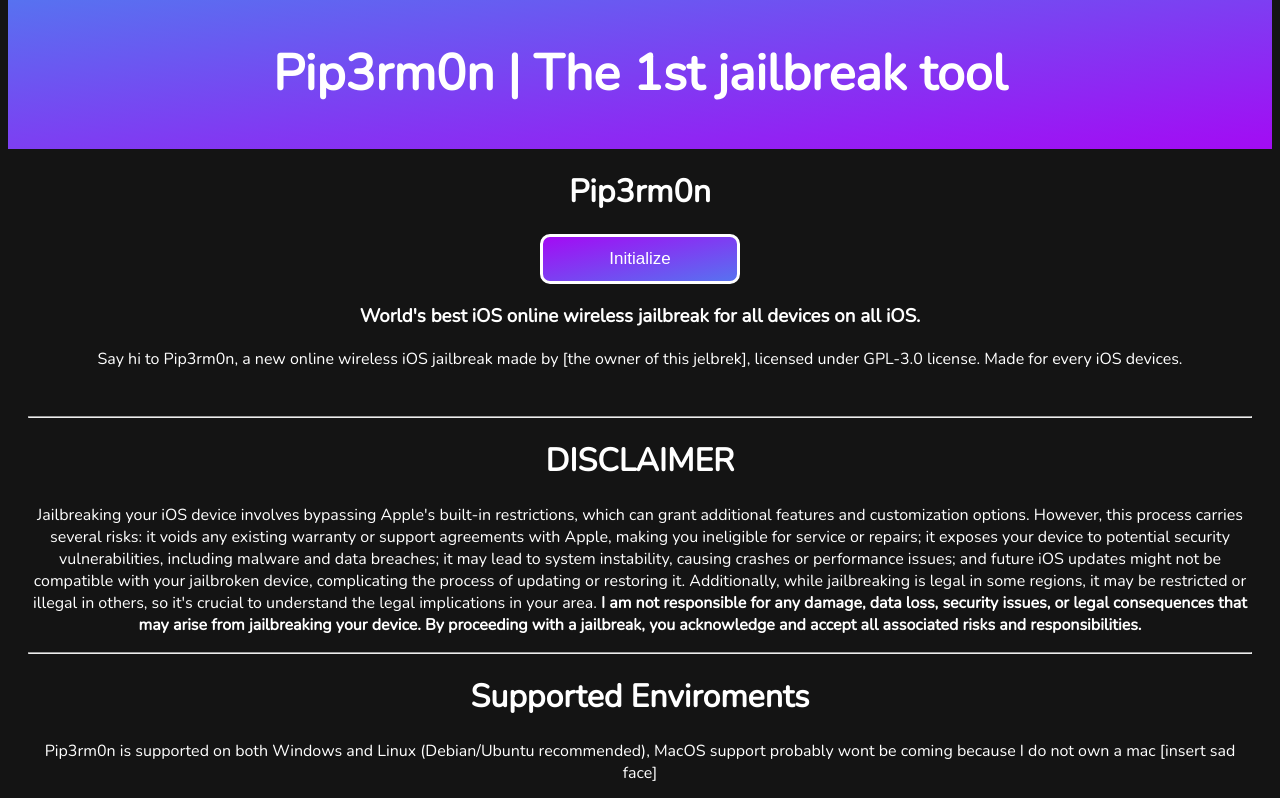
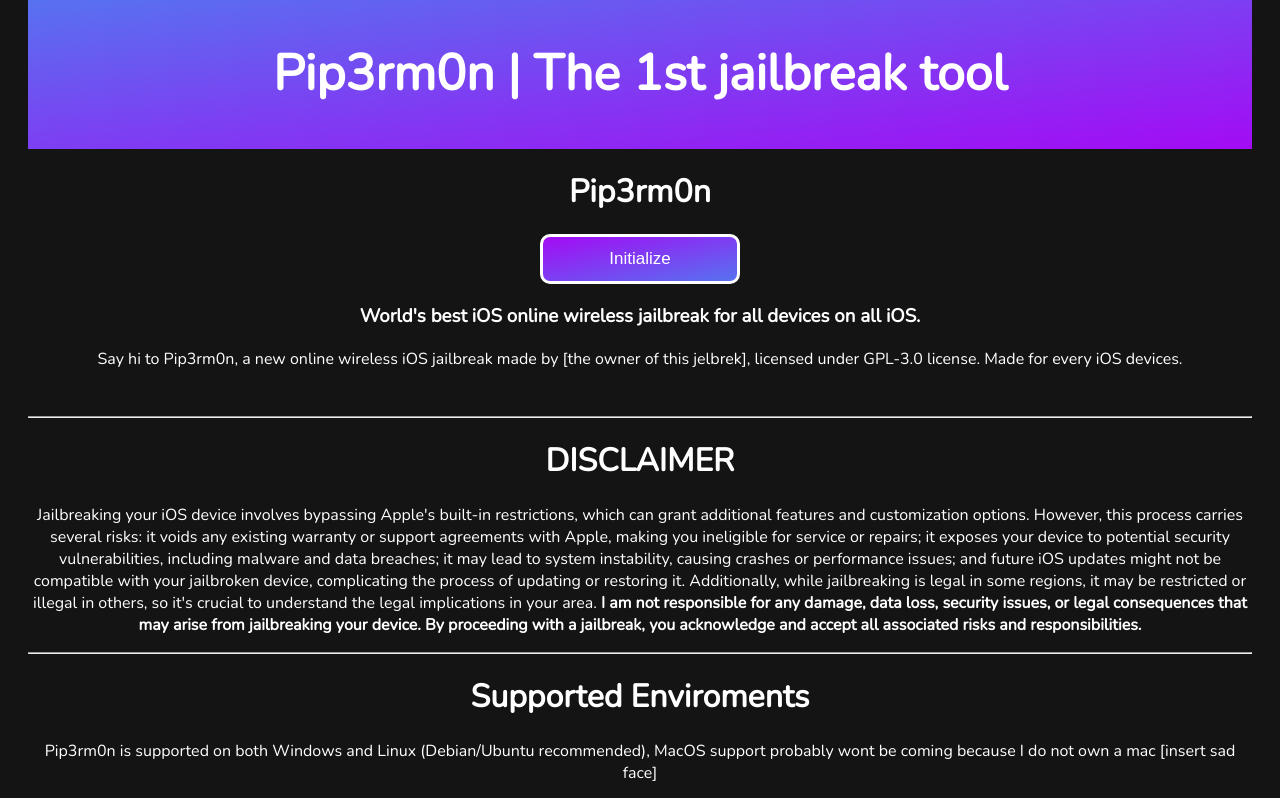
Before and after one commit to winaviation/Pip3rm0n, a plain HTML site: page docs/index.html in a window 1280 px wide. Shown: the top 798 px of the page. Drawn offline with nearby package versions, Linux system fonts and the light colour scheme.

Commit message:
Update style.css

```diff
--- a/docs/style.css
+++ b/docs/style.css
@@ -1,9 +1,9 @@
 @import url('https://fonts.googleapis.com/css2?family=nunito&family=Nunito&display=swap');html { font-family: 'Nunito';}
 
-html, body {
+html {
   background-color: #141414;
   color: white;
-
+}
 header {
   background-image: linear-gradient(to bottom right, #5772f0 , #a30bf4);
   margin-top: -35px;
@@ -13,10 +13,12 @@ header {
   font-size: 25px;
 }
 
-
+body {
+  padding: 0 20px;
+}
 .body {
   text-align: center;
-  padding: 0 20px;
+
 }
 
 button {
```
